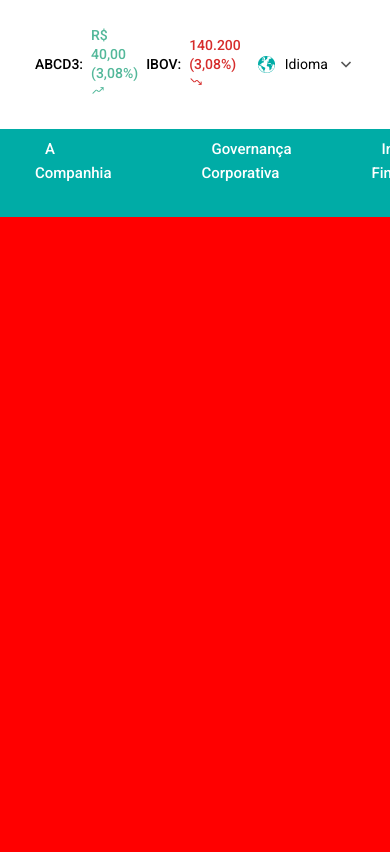
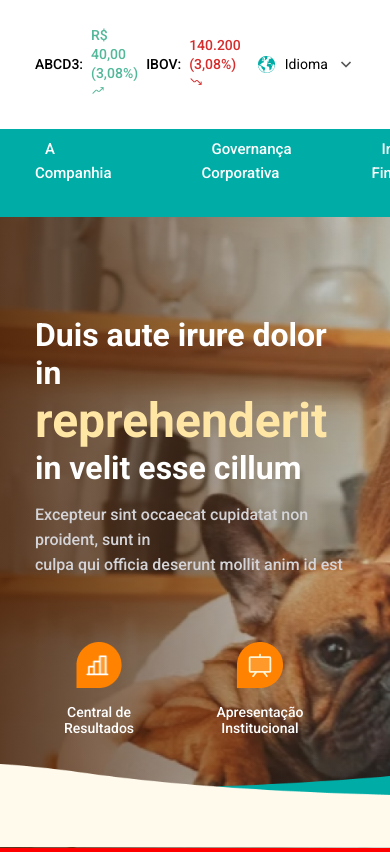
Before and after one commit to GabrielAlvesGit/MZ-Desafio-Layoutcobasi, a plain HTML site: page page-template/index.html in a window 390 px wide. Shown: the top 852 px of the page. Drawn offline with Linux system fonts and the light colour scheme.

Commit message:
create banner

```diff
--- a/page-template/index.html
+++ b/page-template/index.html
@@ -168,13 +168,51 @@
 
   <main class="pgHome">
     <section class="pgHome__banners">
-      <data class="pgHome__banners__banner">
-
-      </data>
+      <div class="pgHome__banners__banner">
+        <img class="pgHome__banners__banner__img" src="/img/banner.png" alt="" />
+      </div>
 
       <div class="pgHome__banners__contents">
+        <div class="container">
+          <div class="pgHome__banners__contents__content">
+            <h1 class="pgHome__banners__contents__content__title">Duis aute irure dolor in <mark>reprehenderit</mark> in velit esse cillum</h1>
 
+            <p class="pgHome__banners__contents__content__text">Excepteur sint occaecat cupidatat non proident, sunt in<br> culpa qui officia deserunt mollit anim id est </p>
+          </div>
+        </div>
       </div>
+
+      <ul class="pgHome__banners__quickAcess">
+        <div class="container">
+          <li class="pgHome__banners__quickAcess__item">
+            <a class="pgHome__banners__quickAcess__item__link" href="#">
+              <img class="pgHome__banners__quickAcess__item__img" src="/img/icons/Central-de-Resultados.png" alt="" />
+              Central de Resultados
+            </a>
+          </li>
+
+          <li class="pgHome__banners__quickAcess__item">
+            <a class="pgHome__banners__quickAcess__item__link" href="#">
+              <img class="pgHome__banners__quickAcess__item__img" src="/img/icons/Apresentação-Institucional.png" alt="" />
+              Apresentação Institucional
+            </a>
+          </li>
+
+          <li class="pgHome__banners__quickAcess__item">
+            <a class="pgHome__banners__quickAcess__item__link" href="#">
+              <img class="pgHome__banners__quickAcess__item__img" src="/img/icons/Fale-com-RI.png" alt="" />
+              Fale com o RI
+            </a>
+          </li>
+
+          <li class="pgHome__banners__quickAcess__item">
+            <a class="pgHome__banners__quickAcess__item__link" href="#">
+              <img class="pgHome__banners__quickAcess__item__img" src="/img/icons/Cadastre-se-no-Mailing.png" alt="" />
+              Cadastre-se no Mailing
+            </a>
+          </li>
+        </div>
+      </ul>
     </section>
   </main>
 
--- a/scss/base/_reset.scss
+++ b/scss/base/_reset.scss
@@ -37,6 +37,15 @@ a {
   }
 }
 
+mark{
+  color: $primary-color-orange;
+  font-size: 48px;
+  font-style: normal;
+  font-weight: 700;
+  line-height: normal;
+  background: none;
+}
+
 form,
 input{
     border: none;
--- a/scss/base/_variables.scss
+++ b/scss/base/_variables.scss
@@ -4,12 +4,14 @@
 /* ======== Global Colors ======== */
 $primary-color-white: #FFFFFF;
 $primary-color-back: #555;
+$primary-color-orange: #FFE6A5;
 
 /* ======== Colors erro ======== */
 $primary-color-green: #53B89A;
 $primary-color-red: #D62C2B;
 
+$secondary-color-white: #FFF;
 $secondary-color-green: #00ACA6;
-$secondary-color-white: #FFF;
 
+$tertiary-color-white: #D4D4D8;
 $tertiary-color-green: #05807D;
--- /dev/null
+++ b/scss/pages/_banner.scss
@@ -0,0 +1,177 @@
+.pgHome{
+
+  &__banners{
+    position: relative;
+    width: 100%;
+    height: 752px;
+
+    &::before {
+      content: '';
+      background: linear-gradient(270deg, rgba(70, 29, 4, 0.00) 0%, rgba(70, 29, 4, 0.80) 100%);
+      position: absolute;
+      width: 100%;
+      height: 100%;
+    }
+
+    &::after {
+      content: '';
+      position: absolute;
+      bottom: 1px;
+      background: url('/img/bottom-banner.png') no-repeat center center;
+      width: 100%;
+      height: 130px;
+      background-size: cover;
+      background-position: top;
+    }
+
+    &__banner{
+      width: 100%;
+      height: 100%;
+
+      &__img{
+        width: 100%;
+        height: 100%;
+        object-fit: cover;
+        object-position: center;
+      }
+    }
+
+    &__contents{
+      position: absolute;
+      top: 0;
+      width: 100%;
+      height: 100%;
+
+      >.container {
+        width: 100%;
+        height: 100%;
+        padding-top: 128px;
+      }
+
+      &__content{
+        display: flex;
+        flex-direction: column;
+        width: 40%;
+        height: 100%;
+
+        gap: 16px;
+
+        &__title {
+          color: $secondary-color-white;
+          font-size: 48px;
+          font-weight: 400;
+          line-height: normal;
+        }
+
+        &__text {
+          color: $tertiary-color-white;
+          font-size: 16px;
+          font-weight: 500;
+          line-height: 155%;
+        }
+      }
+    }
+
+    &__quickAcess{
+      display: flex;
+      position: absolute;
+      width: 100%;
+      bottom: 147px;
+
+      .container{
+        display: flex;
+        justify-content: space-between;
+        gap: 122px;
+      }
+
+      &__item{
+
+        &__img{
+          width: 46px;
+          height: 46px;
+          background-size: cover;
+          background-position: center;
+        }
+
+        &__link{
+          display: flex;
+          flex-direction: column;
+          align-items: center;
+          gap: 16px;
+          color: $secondary-color-white;
+          font-size: 18px;
+          font-weight: 500;
+          text-align: center;
+          line-height: normal;
+        }
+      }
+    }
+  }
+}
+
+/*=============== BREAKPOINTS ===============*/
+/* For large devices - 1200px */
+@media screen and (max-width: 1200px) {
+  .pgHome{
+
+    &__banners{
+      height: 631px;
+
+      &::before {
+
+      }
+
+      &::after {
+        height: 94px;
+      }
+
+      &__banner{
+
+        &__img{
+
+        }
+      }
+
+      &__contents{
+
+        >.container {
+          padding-top: 99px;
+        }
+
+        &__content{
+          width: 100%;
+
+          &__title {
+            font-size: 32px;
+            font-weight: 700;
+          }
+
+          &__text {
+            font-size: 16px;
+            font-weight: 500;
+          }
+        }
+      }
+
+      &__quickAcess{
+        bottom: 112px;
+
+        .container{
+          flex-wrap: nowrap;
+          overflow-y: scroll;
+          scrollbar-width: none;
+          gap: 33px;
+        }
+
+        &__item{
+          flex: 0 0 40%;
+
+          &__link{
+            font-size: 14px;
+            gap: 16px;
+          }
+        }
+      }
+    }
+  }
+}
--- a/scss/style.scss
+++ b/scss/style.scss
@@ -4,3 +4,6 @@
 
 /* ======== Global ======== */
 @import "global/header";
+
+/* ======== pages ======== */
+@import "pages/banner";
```
Also changed, not shown: img/banner.png (added), img/bottom-banner.png (added), img/icons/Apresentação-Institucional.png (added), img/icons/Cadastre-se-no-Mailing.png (added), img/icons/Central-de-Resultados.png (added), img/icons/Fale-com-RI.png (added), style.css, 1 other file.
